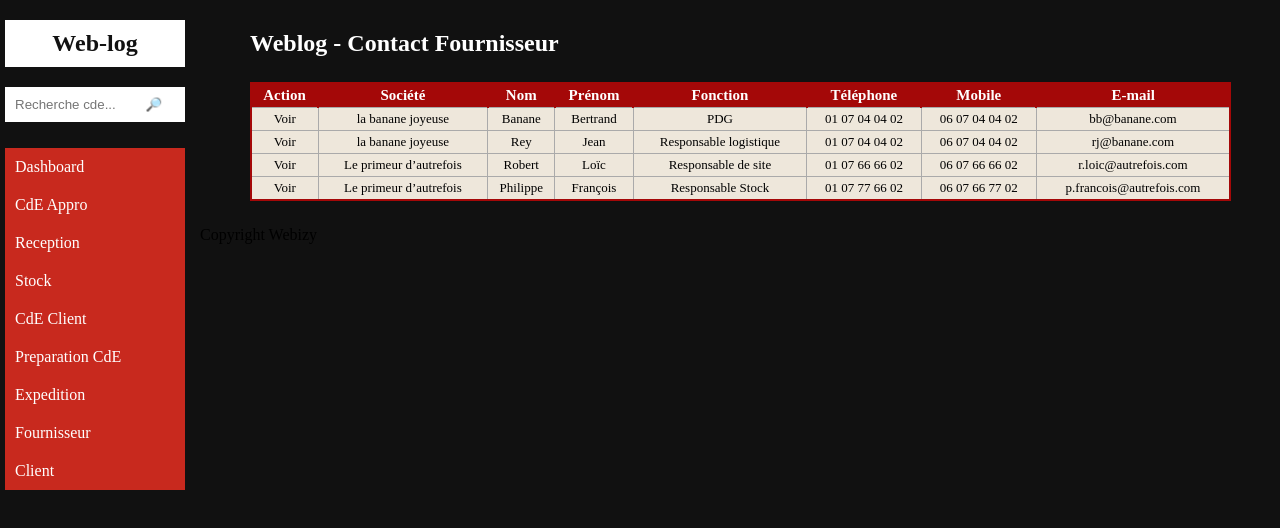
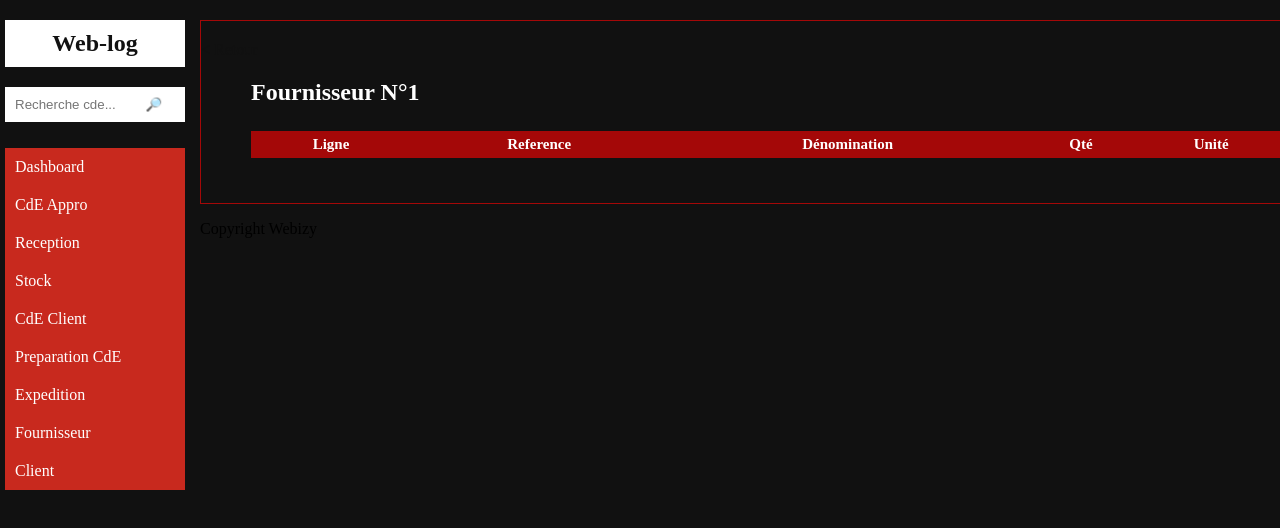
Before and after one commit to jeremd41/Weblog, a React (Create React App) app: page /fournisseur/1 in a window 1280 px wide. Shown: the top 528 px of the page. Built offline with nearby package versions, Linux system fonts and the light colour scheme.

Commit message:
Ajout Templates client + frs

```diff
--- a/src/component/TempCdeC.js
+++ b/src/component/TempCdeC.js
@@ -6,14 +6,39 @@ import { Link } from "react-router-dom";
 const Wrapper = styled.div`
    {
     margin-top: 20px;
+    padding: 20px 0;
     color: #fff;
-    background: #8f8887;
+    border: 1px solid #a40808;
 
     .backPages {
-      font-size: 12px;
+      font-size: 16px;
       margin-left: 50px;
       cursor: pointer;
       color: #fff;
+
+      :hover {
+        text-decoration: underline;
+      }
+    }
+
+    label {
+      margin: 5px;
+      margin-left: 50px;
+    }
+
+    .flexbox {
+      display: flex;
+      flex-direction: column;
+    }
+
+    .commande {
+      margin-top: 85px;
+      color: #111;
+
+      .detailtableau {
+        color: #fff;
+        margin-left: 50px;
+      }
     }
   }
 `;
@@ -22,18 +47,37 @@ const Title = styled.h2`
    {
     color: #fff;
     margin-left: 50px;
-    margin-top: 30px;
+    margin-top: 20px;
   }
 `;
 
-class TempCdeC extends Component {
+class TempCdeA extends Component {
   render() {
     console.log(this.props);
     const details = this.props.commande.reference;
     const cde = this.props.commande ? (
-      <div>
+      <div className="divTable redTable">
+        <div className="divTableHeading">
+          <div className="divTableRow">
+            <div className="divTableHead">Ligne</div>
+            <div className="divTableHead">Reference</div>
+            <div className="divTableHead">Dénomination</div>
+            <div className="divTableHead">Qté</div>
+            <div className="divTableHead">Unité</div>
+          </div>
+        </div>
         {details.map(ligne => {
-          return <Title key={ligne.id}>{ligne.ref}</Title>;
+          return (
+            <div className="divTableBody" key={ligne.id}>
+              <div className="divTableRow">
+                <div className="divTableCell">{ligne.id}</div>
+                <div className="divTableCell">{ligne.ref}</div>
+                <div className="divTableCell">{ligne.denomination}</div>
+                <div className="divTableCell">{ligne.qte}</div>
+                <div className="divTableCell">{ligne.unité}</div>
+              </div>
+            </div>
+          );
         })}
       </div>
     ) : (
@@ -44,10 +88,35 @@ class TempCdeC extends Component {
     return (
       <Wrapper>
         <Link to="/cdeclient" className="backPages">
-          Retour
+          {"<  Retour"}
         </Link>
         <Title>Fiche Commande Client N°{this.props.commande.nCde}</Title>
-        <div>{cde}</div>
+        <div className="flexbox">
+          <label>
+            Date commande :
+            <input type="text" readonly value={this.props.commande.dateCde} />
+          </label>
+          <label>
+            Date Liv :{" "}
+            <input type="text" readonly value={this.props.commande.dateLiv} />
+          </label>
+          <label>
+            Fournisseur :
+            <input
+              type="text"
+              readonly
+              value={this.props.commande.fournisseur}
+            />
+          </label>
+        </div>
+        <div className="commande">
+          <h3 className="detailtableau">Détails commande : </h3>
+          {cde}
+        </div>
+        <label>
+          Observation :
+          <input type="text" readonly value={this.props.commande.observation} />
+        </label>
       </Wrapper>
     );
   }
@@ -56,8 +125,8 @@ class TempCdeC extends Component {
 const mapStateToProps = (state, ownProps) => {
   let id = ownProps.match.params.cde_nCde;
   return {
-    commande: state.cdeC.find(post => post.nCde === id)
+    commande: state.cdeC.find(post => post.nCde == id)
   };
 };
 
-export default connect(mapStateToProps)(TempCdeC);
+export default connect(mapStateToProps)(TempCdeA);
--- /dev/null
+++ b/src/component/TempFournisseur.js
@@ -0,0 +1,62 @@
+import React, { Component } from "react";
+import styled from "styled-components";
+import { connect } from "react-redux";
+import { Link } from "react-router-dom";
+
+const Wrapper = styled.div`
+   {
+    margin-top: 20px;
+    padding: 20px 0;
+    color: #fff;
+    border: 1px solid #a40808;
+  }
+`;
+
+const Title = styled.h2`
+   {
+    color: #fff;
+    margin-left: 50px;
+    margin-top: 20px;
+  }
+`;
+
+class TempFournisseur extends Component {
+  render() {
+    console.log(this.props);
+    const frs = this.props.fournisseur ? (
+      <div className="divTable redTable">
+        <div className="divTableHeading">
+          <div className="divTableRow">
+            <div className="divTableHead">Ligne</div>
+            <div className="divTableHead">Reference</div>
+            <div className="divTableHead">Dénomination</div>
+            <div className="divTableHead">Qté</div>
+            <div className="divTableHead">Unité</div>
+          </div>
+        </div>
+      </div>
+    ) : (
+      <Wrapper>
+        <span>Ce client existe pas ...</span>
+      </Wrapper>
+    );
+    return (
+      <Wrapper>
+        <Link to="/client" className="backPages">
+          {"<  Retour"}
+        </Link>
+        <Title>Fournisseur N°{this.props.fournisseur.id}</Title>
+        {frs}
+      </Wrapper>
+    );
+  }
+}
+
+const mapStateToProps = (state, ownProps) => {
+  let id = ownProps.match.params.fournisseur_id;
+  return {
+    fournisseur: state.fournisseur.find(post => post.id === id)
+  };
+};
+
+export default connect(mapStateToProps)(TempFournisseur);
--- a/src/index.js
+++ b/src/index.js
@@ -20,6 +20,7 @@ import Client from "./page/Client";
 import Fournisseur from "./page/Fournisseur";
 import TempCdeA from "./component/TempCdeA";
 import TempCdeC from "./component/TempCdeC";
+import TempFournisseur from "./component/TempFournisseur";
 
 const store = createStore(rootReducer);
 
@@ -35,10 +36,14 @@ function Index() {
           <Route path="/preparation" component={Preparation} />
           <Route path="/reception" component={Reception} />
           <Route path="/expedition" component={Expedition} />
-          <Route path="/client" component={Client} />
-          <Route path="/Fournisseur" component={Fournisseur} />
+          <Route exact path="/client" component={Client} />
+          <Route exact path="/Fournisseur" component={Fournisseur} />
           <Route path="/cdeappro/:cde_nCde" component={TempCdeA} />
           <Route path="/cdeclient/:cde_nCde" component={TempCdeC} />
+          <Route
+            path="/fournisseur/:fournisseur_id"
+            component={TempFournisseur}
+          />
         </div>
       </Layout>
     </Router>
--- a/src/page/Client.js
+++ b/src/page/Client.js
@@ -41,7 +41,9 @@ class Client extends Component {
             return (
               <div class="divTableBody" key={ligne.id}>
                 <div class="divTableRow">
-                  <div class="divTableCell">Voir</div>
+                  <div class="divTableCell">
+                    <Link to={"/client/" + ligne.id}>Voir</Link>
+                  </div>
                   <div class="divTableCell">{ligne.societe}</div>
                   <div class="divTableCell">{ligne.nom}</div>
                   <div class="divTableCell">{ligne.prenom}</div>
--- a/src/page/Fournisseur.js
+++ b/src/page/Fournisseur.js
@@ -40,7 +40,9 @@ class Fournisseur extends Component {
             return (
               <div class="divTableBody" key={ligne.id}>
                 <div class="divTableRow">
-                  <div class="divTableCell">Voir</div>
+                  <div class="divTableCell">
+                    <Link to={"/fournisseur/" + ligne.id}>Voir</Link>
+                  </div>
                   <div class="divTableCell">{ligne.societe}</div>
                   <div class="divTableCell">{ligne.nom}</div>
                   <div class="divTableCell">{ligne.prenom}</div>
--- a/src/reducers/rootReducer.js
+++ b/src/reducers/rootReducer.js
@@ -132,7 +132,7 @@ const initState = {
   ],
   fournisseur: [
     {
-      id: 1,
+      id: "1",
       societe: "la banane joyeuse ",
       nom: " Banane",
       prenom: " Bertrand",
@@ -142,7 +142,7 @@ const initState = {
       email: "bb@banane.com"
     },
     {
-      id: 2,
+      id: "2",
       societe: "la banane joyeuse ",
       nom: " Rey",
       prenom: " Jean",
@@ -152,7 +152,7 @@ const initState = {
       email: "rj@banane.com"
     },
     {
-      id: 3,
+      id: "3",
       societe: "Le primeur d’autrefois ",
       nom: "Robert",
       prenom: " Loïc",
@@ -162,7 +162,7 @@ const initState = {
       email: "r.loic@autrefois.com"
     },
     {
-      id: 4,
+      id: "4",
       societe: "Le primeur d’autrefois ",
       nom: "Philippe",
       prenom: " François",
--- a/src/style.css
+++ b/src/style.css
@@ -18,7 +18,7 @@ h4 {
 div.redTable {
   border: 2px solid #a40808;
   background-color: #eee7db;
-  width: 85%;
+  width: 90%;
   margin: 25px 50px;
   text-align: center;
   border-collapse: collapse;
```
Also changed, not shown: src/component/TempClient.js (added).
